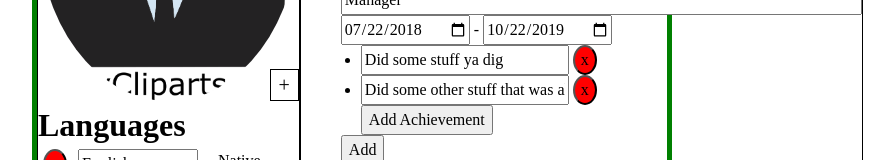
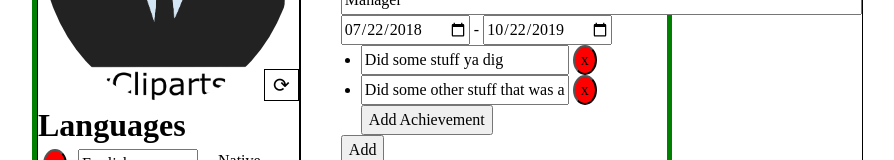
Before and after one commit to greenzombie123/cv-application, a React (Vite) app: page / in a window 1280 px wide. Shown: the part 380-540 px from the top of the page, without its empty margins (288-1182 px from the left). Built offline with nearby package versions, Linux system fonts and the light colour scheme.

Commit message:
Implement addPicture functionality v2

```diff
--- a/src/components/SideInfoSection/ProfilePicture/ProfilePicture.jsx
+++ b/src/components/SideInfoSection/ProfilePicture/ProfilePicture.jsx
@@ -3,13 +3,18 @@ import "./ProfilePicture.css";
 import { useProfilePicture } from "../../hooks/useProfilePicture";
 
 function ProfilePicture() {
-    const {profilePicture, addPicture} = useProfilePicture()
+  const { profilePicture, addPicture } = useProfilePicture();
   return (
     <div className="profilePicture">
       <img className="profilePicture_img" src={profilePicture} alt="" />
       <div className="profilePicture_button">
-        <label htmlFor="picture">+</label>
-        <input className="profilePicture_filePicker" type="file" id="picture" onChange={addPicture}/>
+        <label htmlFor="picture">{profilePicture ? "⟳" : "+"}</label>
+        <input
+          className="profilePicture_filePicker"
+          type="file"
+          id="picture"
+          onChange={addPicture}
+        />
       </div>
     </div>
   );
```
